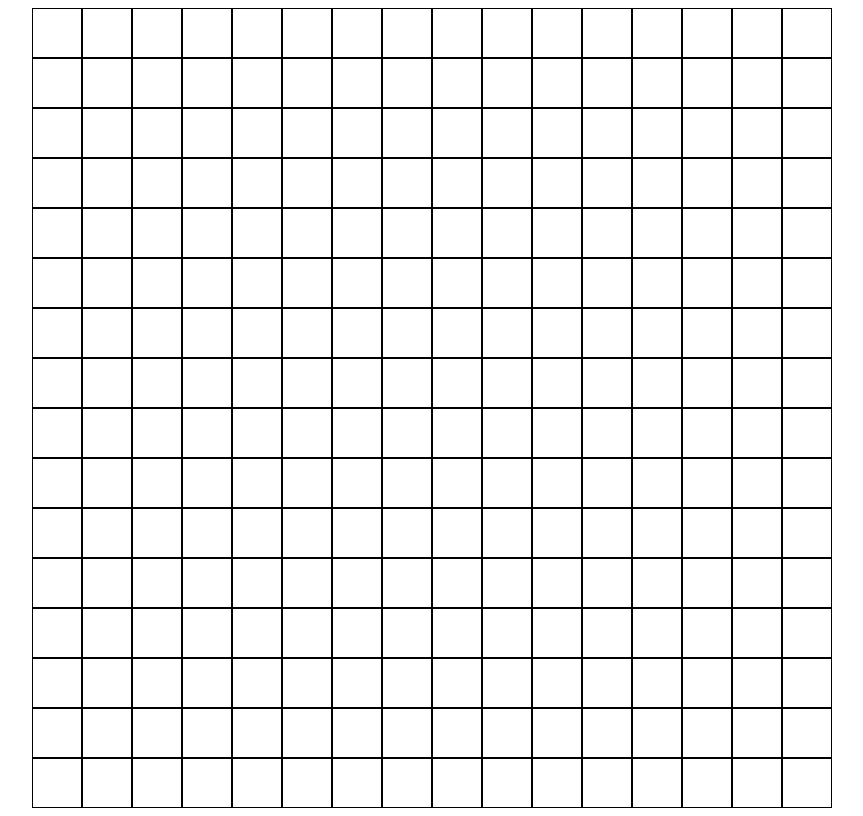
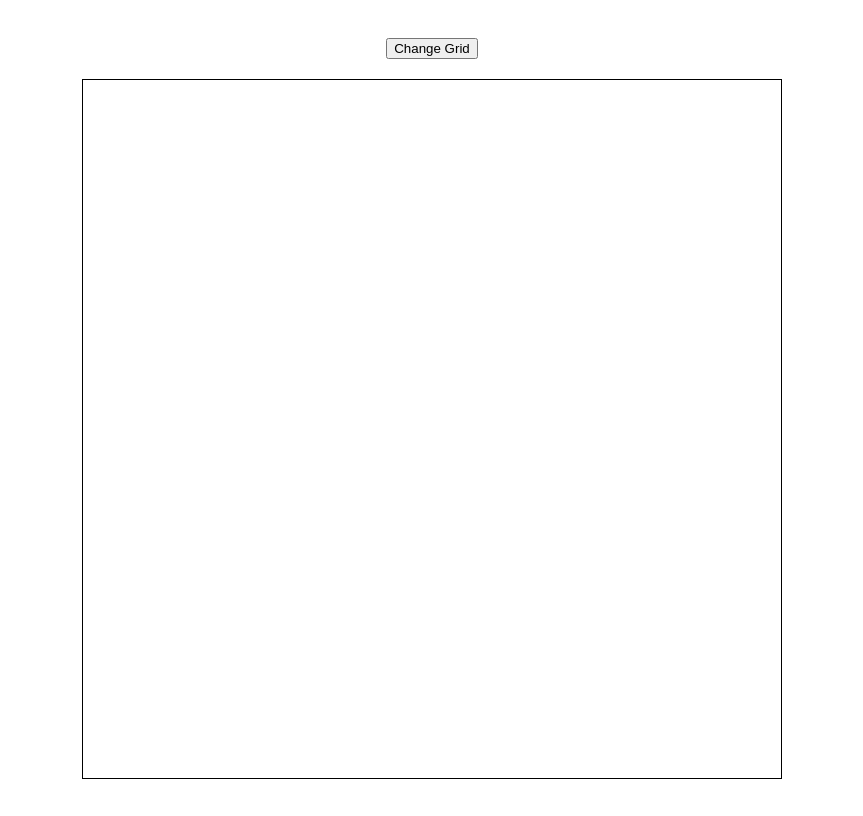
Before and after one commit to chanlapping/Etch-a-Sketch, a plain HTML site: page index.html in a window 1280 px wide. Shown: the whole page, without its empty margins (208-1071 px from the left). Drawn offline with Linux system fonts and the light colour scheme.

Commit message:
Add change grid function.

```diff
--- a/index.html
+++ b/index.html
@@ -8,6 +8,7 @@
     <title>Etch a Sketch</title>
 </head>
 <body>
+    <button id="grid-btn">Change Grid</button>
     <div class="container"></div>
     <script src="script.js"></script>
 </body>
--- a/script.js
+++ b/script.js
@@ -1,16 +1,34 @@
-// get container element
-// create 16 divs
-// set width and height of each div
-// put them in container
+const container = document.querySelector('.container');
+const gridBtn = document.querySelector('#grid-btn');
+let squares = [];
 
-const container = document.querySelector('.container');
-const squares = [];
+function createGrid(size) {
+    for (let i = 0; i < size * size; i++) {
+        squares[i] = document.createElement('div');
+        squares[i].addEventListener('mouseenter', function() {
+            this.style.backgroundColor = 'black';
+        });
+        container.appendChild(squares[i]);
+    }
+    container.style.gridTemplateColumns = `repeat(${size}, 1fr)`;
+    container.style.gridTemplateRows = `repeat(${size}, 1fr)`;
+}
 
-for (let i = 0; i < 16*16; i++) {
-    squares[i] = document.createElement('div');
-    squares[i].style.border = '1px solid black';
-    squares[i].addEventListener('mouseenter', function() {
-        this.style.backgroundColor = 'black';
-    });
-    container.appendChild(squares[i]);
+function removeGrid() {
+    for (let i = 0; i < squares.length; i++) {
+        squares[i].remove();
+    }
 }
+
+createGrid(16);
+
+gridBtn.addEventListener('click', () => {
+    let size = +prompt('enter number of squares per side: ');
+    if (size <= 0 || size > 100 || isNaN(size)) {
+        alert('invalid value');
+        return;
+    }
+    removeGrid();
+    squares = [];
+    createGrid(size);
+});
--- a/style.css
+++ b/style.css
@@ -1,10 +1,19 @@
+body {
+    display: flex;
+    flex-direction: column;
+    justify-content: center;
+    align-items: center;
+    gap: 20px;
+    height: 100vh;
+}
+
 .container {
     display: grid;
     grid-template-columns: repeat(16, 1fr);
     grid-template-rows: repeat(16, 1fr);
-    width: 800px;
-    height: 800px;
-    margin: auto;
+    width: 700px;
+    height: 700px;
+    border: 1px solid black;
 }
 
 div {
```
